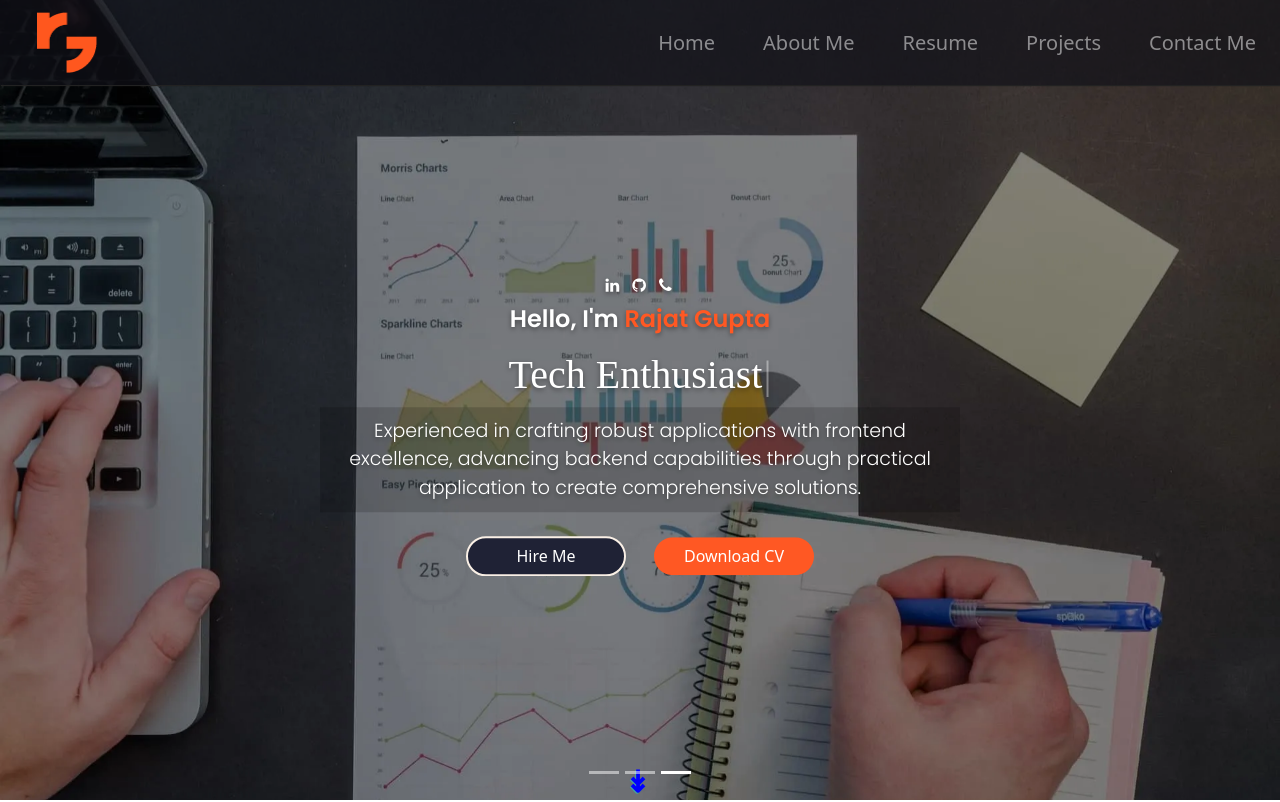
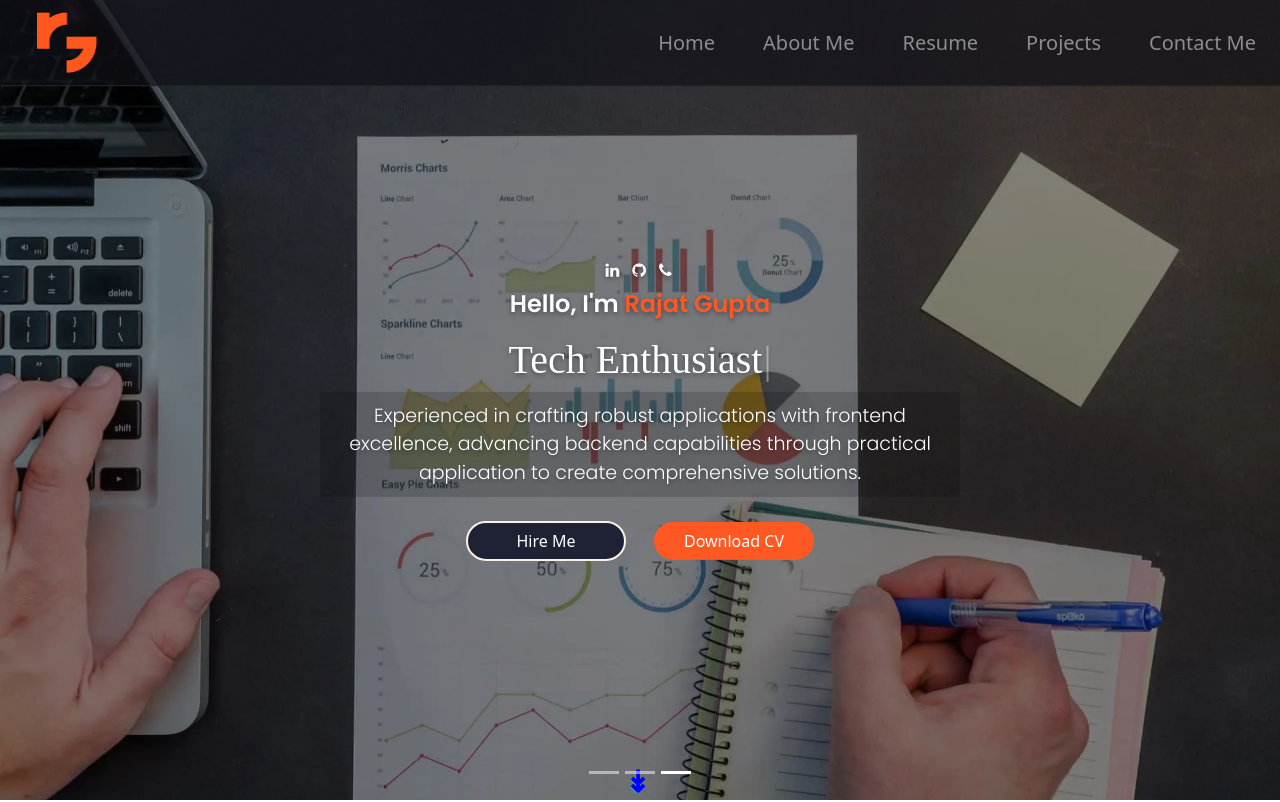
Before and after one commit to rajat6235/portfolio, a React (Create React App) app in the folder myportfolio/: page / in a window 1280 px wide. Shown: the top 802 px of the page. Built offline with nearby package versions, Linux system fonts and the light colour scheme; a web font is replaced by a local one.

Commit message:
title message centered

```diff
--- a/myportfolio/src/Container/Title_Message/TitleMessage.css
+++ b/myportfolio/src/Container/Title_Message/TitleMessage.css
@@ -1,9 +1,9 @@
 .title-message {
     position: absolute;
     width: 100%;
-    top: 50%; /* Position at the vertical center */
-    left: 50%; /* Position at the horizontal center */
-    transform: translate(-50%, -50%); /* Center the element */
+    top: 50%;
+    left: 50%;
+    transform: translate(-50%, -55%);
 
     z-index: 1;
     text-align: center;
```
